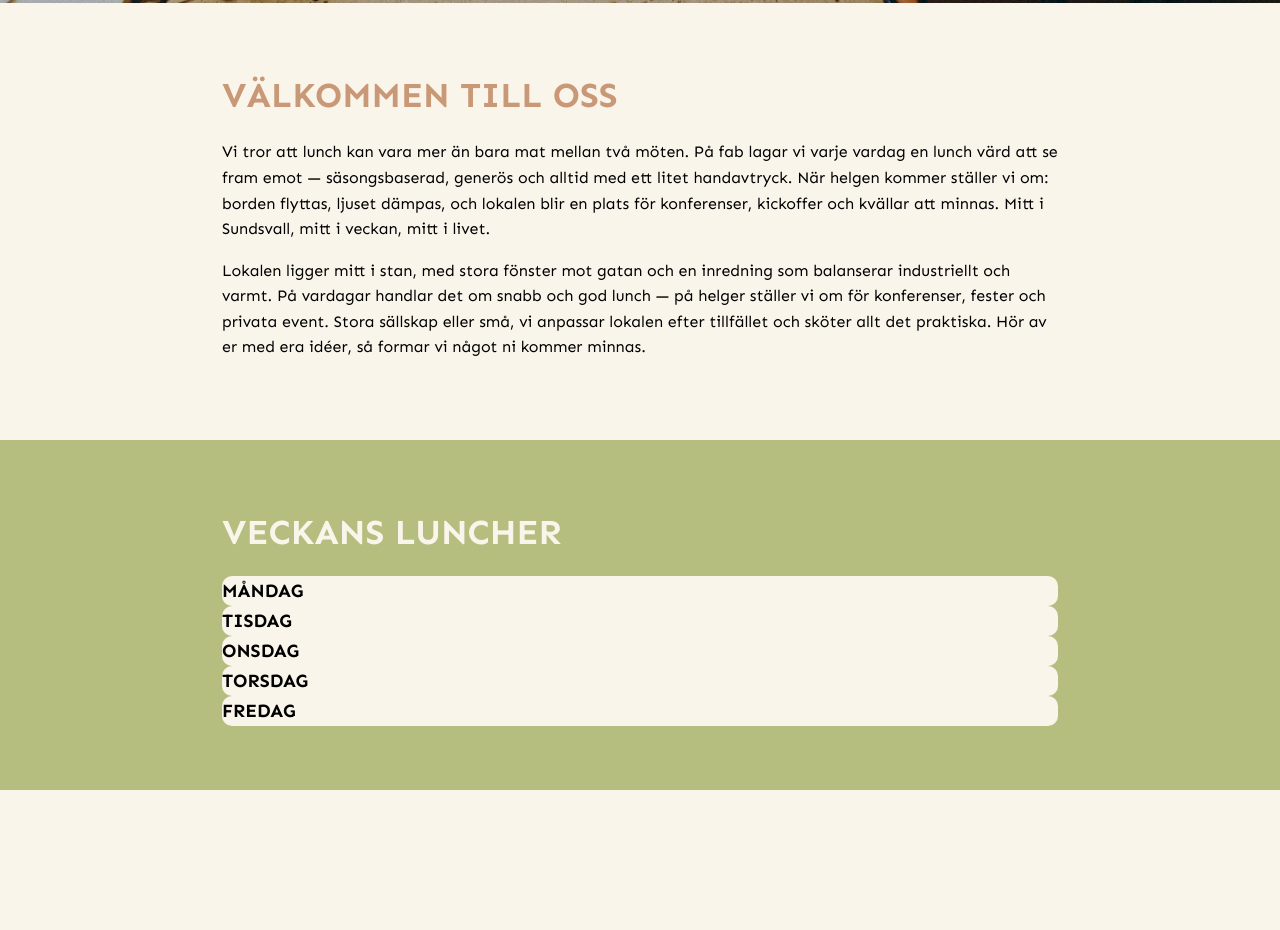
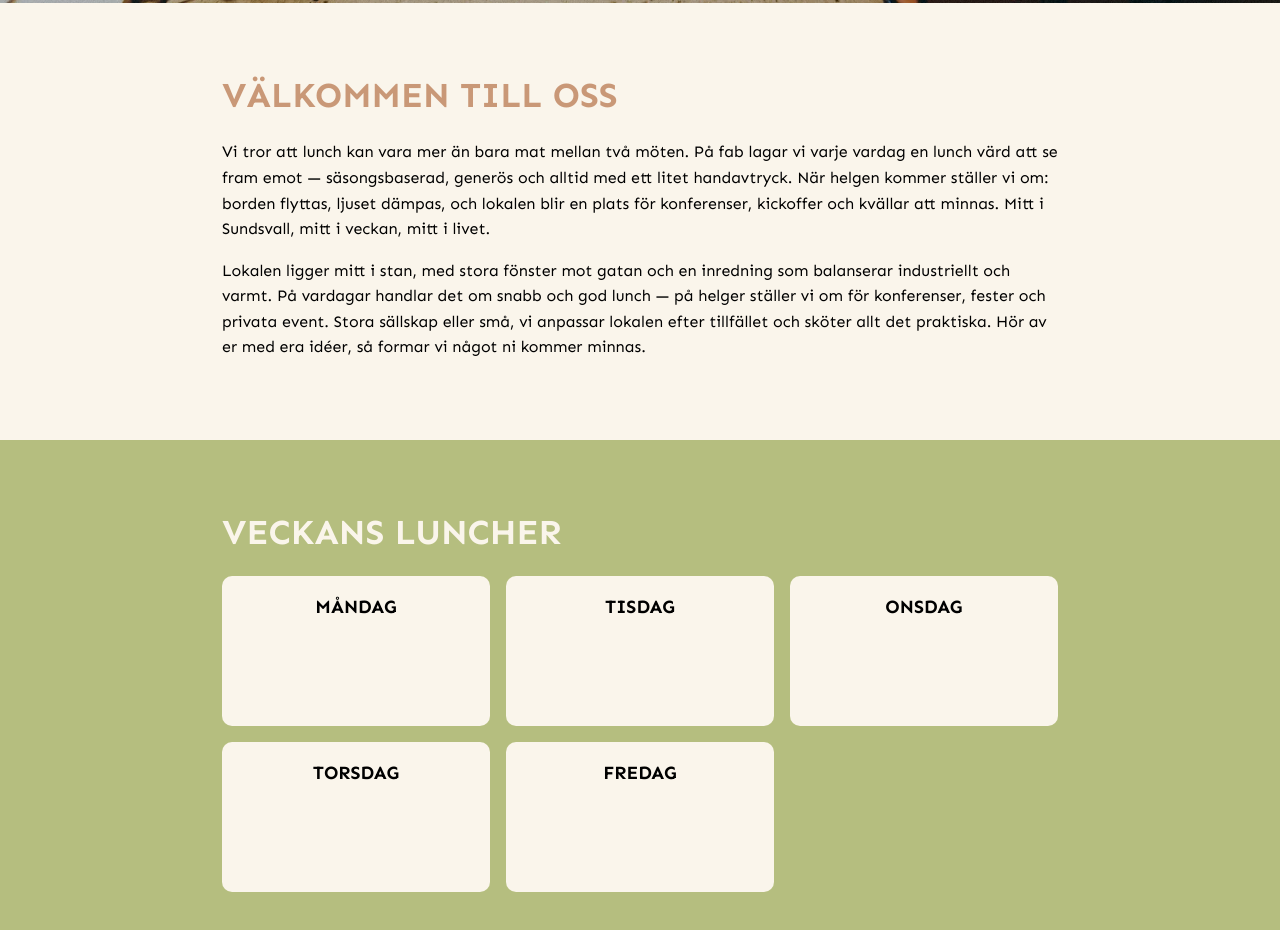
Before and after one commit to Punttt/fab-frontend, a website built with Vite: page index.html in a window 1280 px wide. Shown: the part 797-1727 px from the top of the page. Before the commit the page ends 1587 px from the top, so only its background shows below. Built offline with nearby package versions, Linux system fonts and the light colour scheme.

Commit message:
fixar wrapper för menysectionen

```diff
--- a/index.html
+++ b/index.html
@@ -61,7 +61,7 @@
       <section id="weekly-menu">
         <div class="container">
           <h2>VECKANS LUNCHER</h2>
-          <div class="wrapp">
+          <div class="wrapper">
             <div class="card">
               <h3>MÅNDAG</h3>
               <p></p>
--- a/src/styles/main.scss
+++ b/src/styles/main.scss
@@ -152,6 +152,12 @@ header {
         color: $color-text-on-dark;
         margin-bottom: 1rem;
     }
+
+    .wrapper {
+        display: grid;
+        grid-template-columns: repeat(3, 1fr);
+        gap: 1rem;
+    }
 }
 
 // Utility --------------------------
@@ -182,4 +188,7 @@ header {
 .card {
     border-radius: 10px;
     background-color: $color-background;
+    padding: 1rem;
+    min-height: 150px;
+    text-align: center;
 }
```
